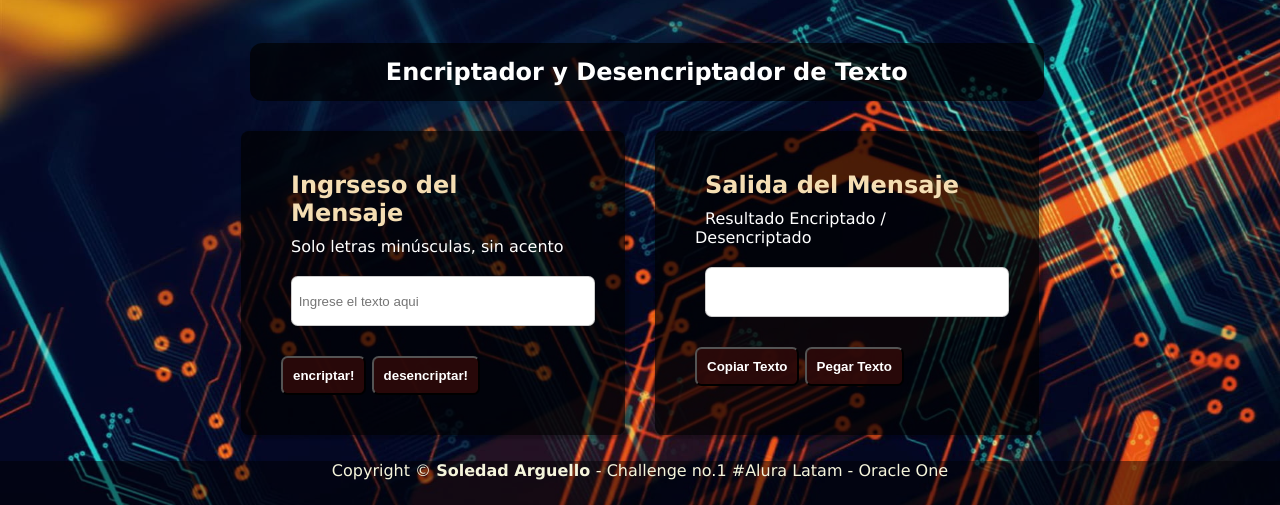
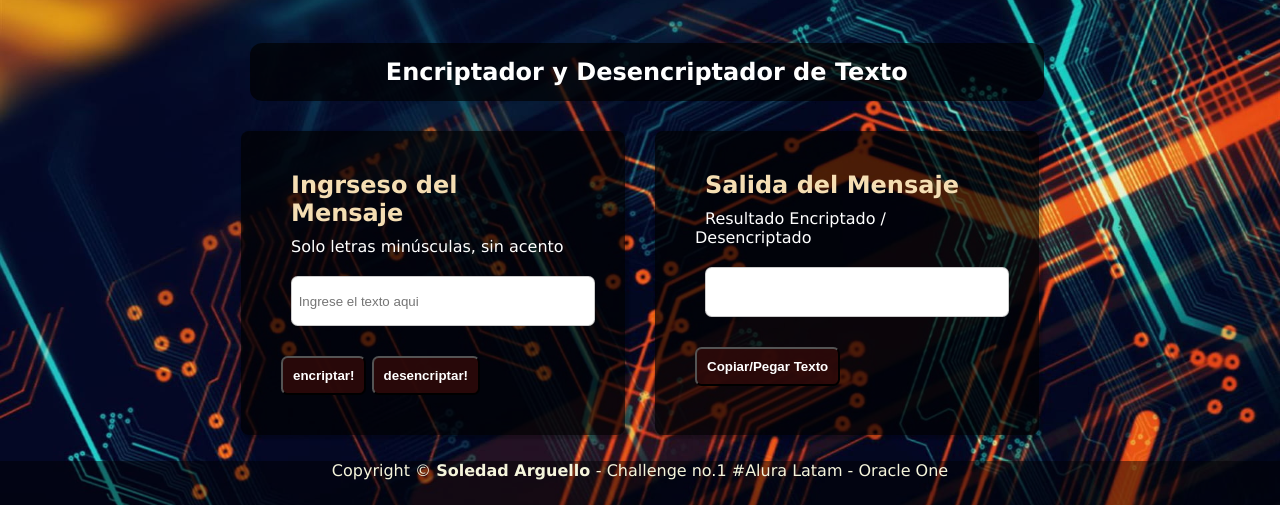
Before and after one commit to sole-arguello/Oracle, a plain HTML site: page index.html in a window 1280 px wide. Shown: the part 85-590 px from the top of the page. Drawn offline with nearby package versions, Linux system fonts and the light colour scheme.

Commit message:
Ultima mejora funcionando

```diff
--- a/Js/botones.js
+++ b/Js/botones.js
@@ -43,8 +43,18 @@ textInput.addEventListener("input", function(){
     }
 });
 //------------------------------------------------------------------------------
+var btnPegar = document.querySelector("#btn-copy");
+btnPegar.addEventListener("click", function(event){
+    event.preventDefault();
+    var textoCopiado = textOutput.value;
+    textInput.value = textoCopiado;
+    console.log(textoCopiado);
+});
+//-------------------------------------------------------------------------------
+
+ //seria otra forma pero funciona mas como copy-paste
 //capturo el boton COPIAR
-var btnCopiar = document.querySelector("#btn-copy");
+/*var btnCopiar = document.querySelector("#btn-copy");
 // lo escucho
 btnCopiar.addEventListener("click", function(){
     //alerta copiado
@@ -81,15 +91,4 @@ btnPegar.addEventListener("click", function(){
     });
     //vacia salida del mensaje luego de copiar
     textOutput.value = "";
-});
-//-------------------------------------------------------------------------------
-
-/* seria otra forma pero funciona mas como copy-paste
-
-var btnPegar = document.querySelector("#btn-paste");
-btnPegar.addEventListener("click", function(event){
-    event.preventDefault();
-    var textoCopiado = textOutput.value;
-    textInput.value = textoCopiado;
-    console.log(textoCopiado);
 });*/
--- a/index.html
+++ b/index.html
@@ -35,9 +35,10 @@
       <form action="">
         <label for="input-texto"class="consigna">Resultado Encriptado / Desencriptado</label>
         <input class="text-input" type="text" id="textOutput"readonly></input>
-        <button class="btn" type="button" value="copiar" id="btn-copy">Copiar Texto</button>
-        <!-- Agrego boton de pegar para mejorar la interfaz de usuasrio -->
-        <button calss="btn" type="button" value="paste" id="btn-paste">Pegar Texto</button>
+        <!-- cambio boton de copiar por cpoiar-pegar para mejorar la interfaz de usuasrio -->
+        <button class="btn" type="button" value="copiar" id="btn-copy">Copiar/Pegar Texto</button>
+
+        <!-- <button class="btn" type="button" value="paste" id="btn-paste">Pegar Texto</button> -->
       </form>
     </section>
   </main>
--- a/style.css
+++ b/style.css
@@ -65,17 +65,6 @@ body {
   margin-top: 20px;
   border-radius: 0.5em;
 }
-/* agregue*/
-#btn-paste{
-  border: 10;
-  color: white;
-  font-weight: bold;
-  background-color:rgba(44, 9, 9, 0.911);
-  padding: 10px;
-  margin-top: 20px;
-  border-radius: 0.5em;
-
-}
 
 .text-input {
   border-radius: 0.5em;
```
